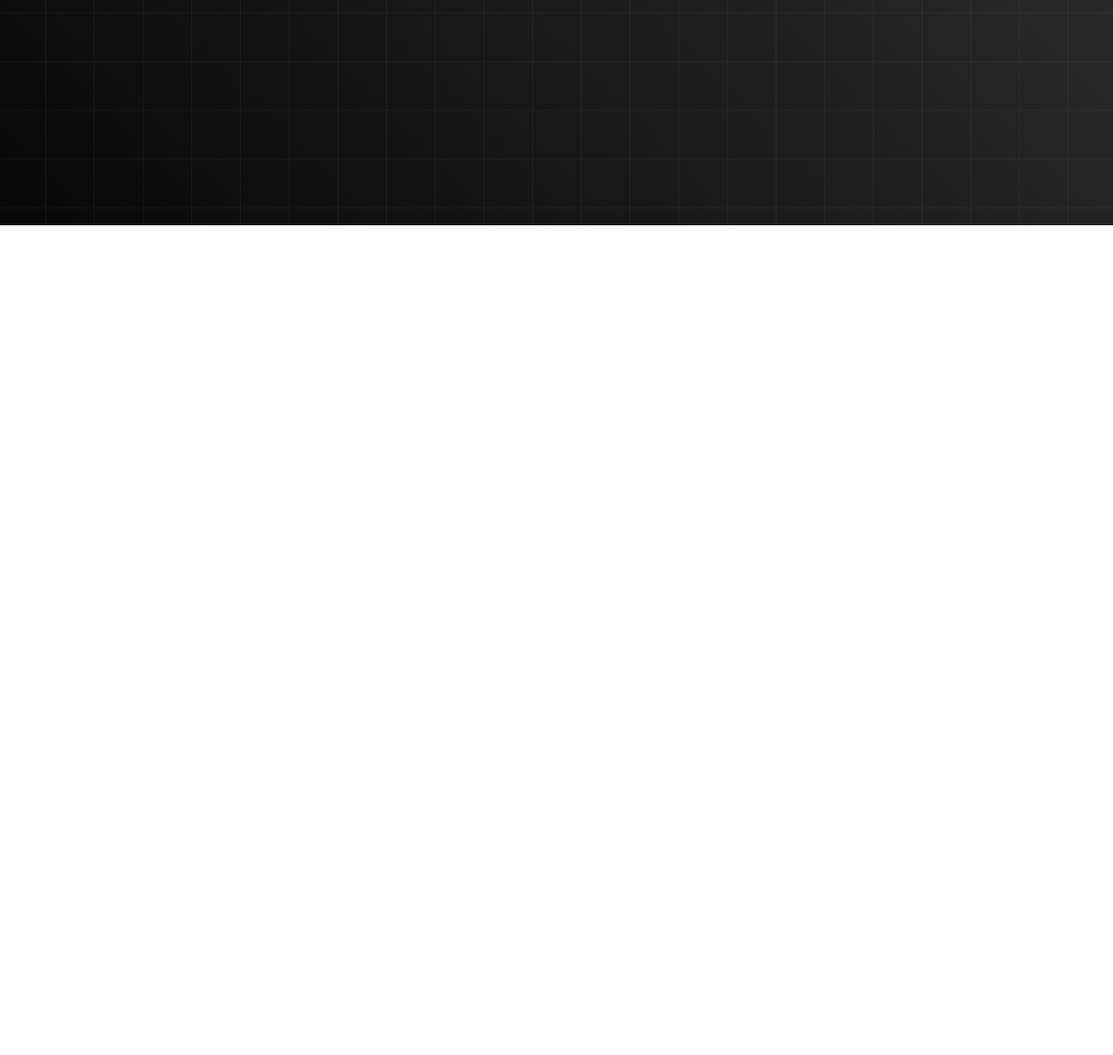
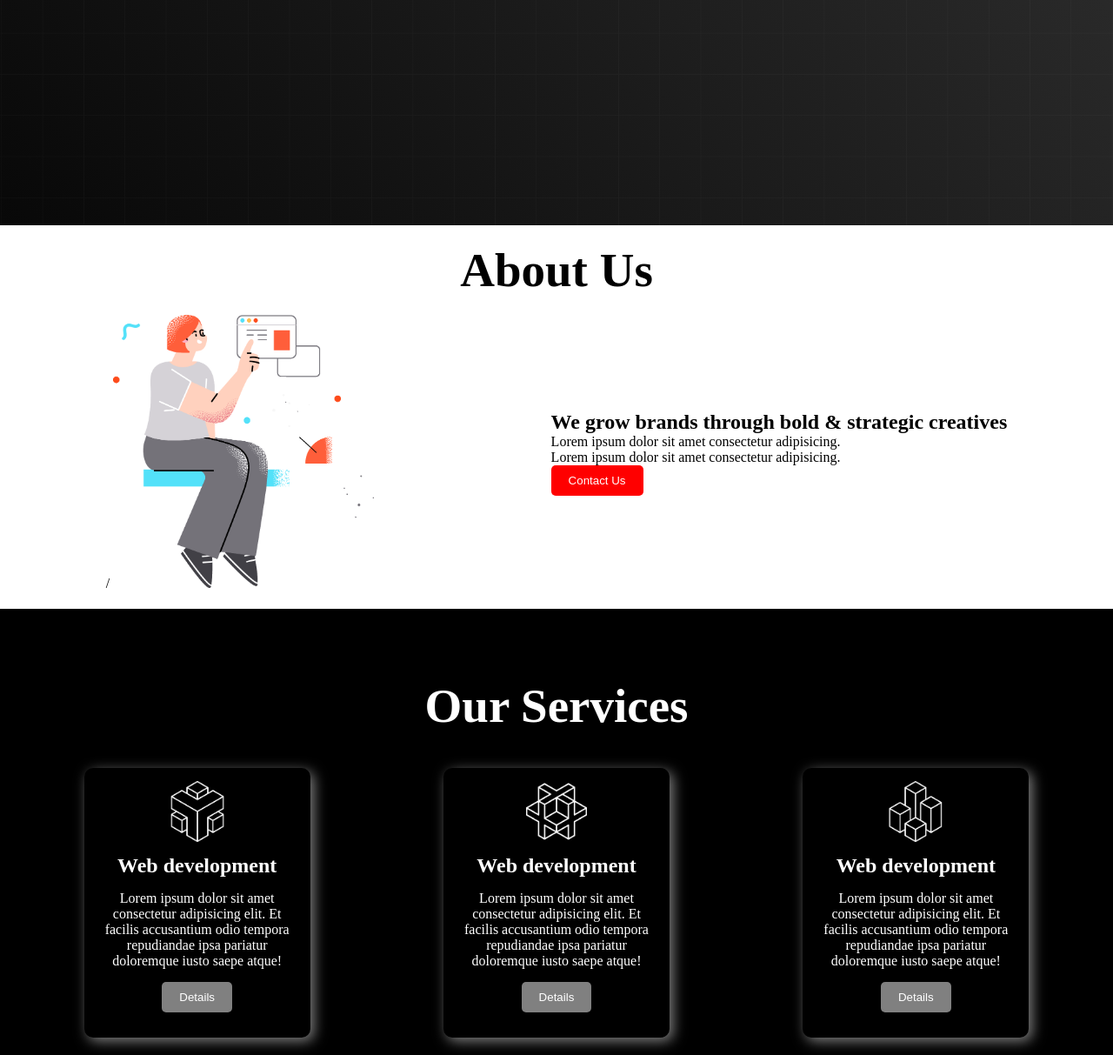
Before and after one commit to icycode69/conceptual-session1, a plain HTML site: page New Website/index.html in a window 1280 px wide. Shown: the part 642-1855 px from the top of the page at 87% size. Before the commit the page ends 901 px from the top, so only its background shows below. Drawn offline with Linux system fonts and the light colour scheme.

Commit message:
added services

```diff
--- a/New Website/index.html
+++ b/New Website/index.html
@@ -4,6 +4,7 @@
     <meta charset="UTF-8">
     <meta name="viewport" content="width=device-width, initial-scale=1.0">
     <title>My First Website</title>
+    <link rel="shortcut icon" href="/KO-b23a2a5e.png" type="image/x-icon">
     <link rel="stylesheet" href="style.css">
 </head>
 <body>
@@ -42,6 +43,46 @@
 
             </div>
         </section>
+        <section>
+            <!-- this is about us section -->
+            <h1 class="title about">About Us</h1>
+            <div class="about-container">
+                <div class="aboutinfo">
+                    <h1>We grow brands through
+                        bold & strategic creatives</h1>
+                        <p>Lorem ipsum dolor sit amet consectetur adipisicing.</p>
+                        <p>Lorem ipsum dolor sit amet consectetur adipisicing.</p>
+                        <button class="btn">Contact Us</button>
+                </div>
+                <div class="aboutphoto">/
+                    <img class="bannerimg" src="/images/section.png" alt="">
+                </div>
+            </div>
+        </section>
+        <!-- surface section -->
+        <section>
+            <h1 class="title about" style="background-color: black; color: white ; padding-top: 80px ; padding-bottom: 20px;" >Our Services</h1>
+            <div class="surface-container">
+                <div class="box">
+                   <img class="icon" src="/icon/0.png" alt="">
+                   <h2 class="boxtitle">Web development</h2>
+                   <p class="box-description">Lorem ipsum dolor sit amet consectetur adipisicing elit. Et facilis accusantium odio tempora repudiandae ipsa pariatur doloremque iusto saepe atque!</p>
+                   <button class="btn boxbtn">Details</button>
+                </div>
+                <div class="box">
+                   <img class="icon" src="/icon/1.png" alt="">
+                   <h2 class="boxtitle">Web development</h2>
+                   <p class="box-description">Lorem ipsum dolor sit amet consectetur adipisicing elit. Et facilis accusantium odio tempora repudiandae ipsa pariatur doloremque iusto saepe atque!</p>
+                   <button class="btn boxbtn">Details</button>
+                </div>
+                <div class="box">
+                   <img class="icon" src="/icon/2.png" alt="">
+                   <h2 class="boxtitle">Web development</h2>
+                   <p class="box-description">Lorem ipsum dolor sit amet consectetur adipisicing elit. Et facilis accusantium odio tempora repudiandae ipsa pariatur doloremque iusto saepe atque!</p>
+                   <button class="btn boxbtn">Details</button>
+                </div>
+            </div>
+        </section>
     </main>
     <footer></footer>
 </body>
--- a/New Website/style.css
+++ b/New Website/style.css
@@ -41,7 +41,8 @@ align-items: center;
 background-image: url("/images/background.png"),
 linear-gradient(45deg,rgba(8, 8, 8),rgba(53, 53, 53));
 background-position: center;
-
+background-repeat: no-repeat;
+background-size: cover;
 
 }
 .title{
@@ -64,3 +65,47 @@ background-position: center;
     color: blue;
     cursor: pointer;
 }
+.about-container{
+    display: flex;
+    justify-content: space-around;
+    align-items: center;
+    flex-direction: row-reverse;
+    padding: 20px;
+}
+.about{
+    text-align: center;
+    padding-top: 20px;
+
+
+}
+.box{
+    width: 230px;
+    height: 280px;
+    box-shadow: 4px 4px 15px gray;
+    background-color: black;
+    text-align: center;
+    padding: 15px;
+    color: white;
+    border-radius: 10px;
+}
+.icon{
+    width: 70px;
+}
+.boxbtn{
+    background-color: gray;
+    margin-top: 10px;
+}
+.boxtitle{
+    padding: 10px;
+
+}
+.box-description{
+    padding: 5px;
+}
+.surface-container{
+    display: flex;
+    justify-content: space-around;
+    padding: 20px;
+    background-color:black ;
+    box-shadow: 20px;
+}
```
Also changed, not shown: KO-b23a2a5e.png (added).
